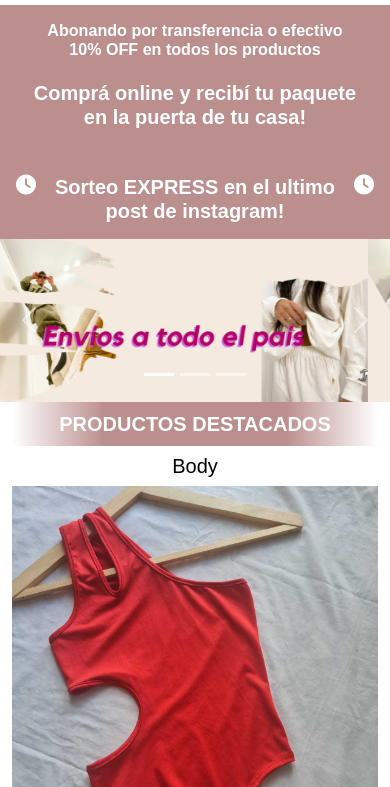
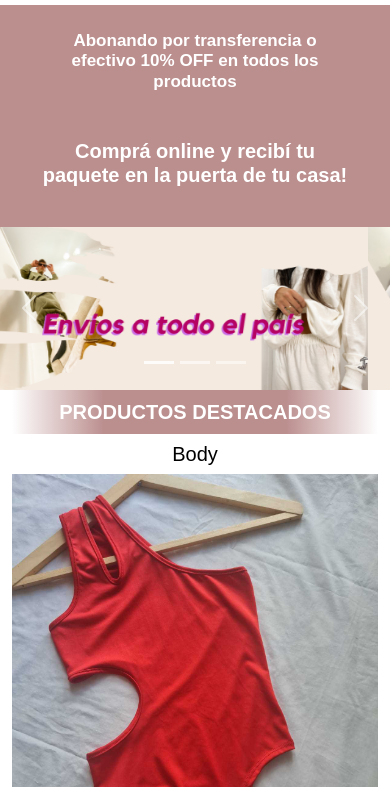
Before and after one commit to Sofiaspinelli/gypsystore, a website: page index.html in a window 390 px wide. Shown: the part 57-844 px from the top of the page. Drawn offline with nearby package versions, Linux system fonts and the light colour scheme.

Commit message:
modificacion

```diff
--- a/index.html
+++ b/index.html
@@ -37,8 +37,8 @@
                                 Productos
                             </a>
                             <ul class="dropdown-menu" aria-labelledby="navbarDropdownMenuLink">
-                                <li><a class="dropdown-item a-link" href="./index.html #productos-destacados">Productos destacados</a></li>
-                                <li><a class="dropdown-item a-link" href="./index.html #productos">Productos</a></li>
+                                <li><a class="dropdown-item a-link" href="index.html #productos-destacados">Productos destacados</a></li>
+                                <li><a class="dropdown-item a-link" href="index.html #productos">Productos</a></li>
 
                             </ul>
                         </li>
@@ -70,14 +70,11 @@
                     productos</b></h3>
         </div>
 
-        <div class="espaciado">
-            <h3> <b class="text-center">Comprá online y recibí tu paquete en la puerta de tu casa!</b> </h3>
+        <div class="espaciado ">
+            <h3> <b class="text-center mt-5">Comprá online y recibí tu paquete en la puerta de tu casa!</b> </h3>
 
         </div>
-        <div class="espaciado">
-            <h3 class="mapget"> <i class="fa-solid fa-clock"></i> <b>Sorteo EXPRESS en el ultimo post de instagram!</b>  <i
-                    class="fa-solid fa-clock"></i></h3>
-        </div>
+
 
         <div>
             <div id="carouselExampleCaptions" class="carousel slide" data-bs-ride="carousel">
--- a/scss/_header.scss
+++ b/scss/_header.scss
@@ -15,8 +15,8 @@
 
     div {
         @keyframes animacion-h3 {
-            0% {font-size: 14px; }
-            25% {font-size: 14.5px;}
+            0% {font-size: 25px; }
+            20% {font-size: 15px;}
             }
             &.anima-h3 {
                 height: 20px;
@@ -51,9 +51,33 @@
         }
 
 
-    @media screen and (max-width: 576px) {
+    @media screen and (max-width: 500px) {
         body {
             background-color: rgb(255, 255, 255);
         }
+        div {
+            @keyframes animacion-h3 {
+                0% {font-size:20px; }
+                20% {font-size: 15px;}
+                }
+                &.anima-h3 {
+                    height: 20px;
+                    margin-bottom: 40px;
+
+                h3 .animacion {
+                        animation-name: animacion-h3;
+                        animation-iteration-count: infinite;
+                        animation-delay: 3s;
+                        animation-duration: 5s;
+
+                }
+            }
+        }
+        div {
+            &.espaciado {
+                margin: $espaciado-top;
+                margin-bottom: 0%;
+            }
+            }
 
     }
--- a/scss/_root.scss
+++ b/scss/_root.scss
@@ -23,7 +23,7 @@ h3 {
     background-color: rosybrown;
     margin-top: 0px;
     margin-bottom: 0%;
-    padding: 30px;
+    padding: 40px;
     font-size: 20px;
     color:white;
     display: flex;
```
Also changed, not shown: css/estilos.css.
